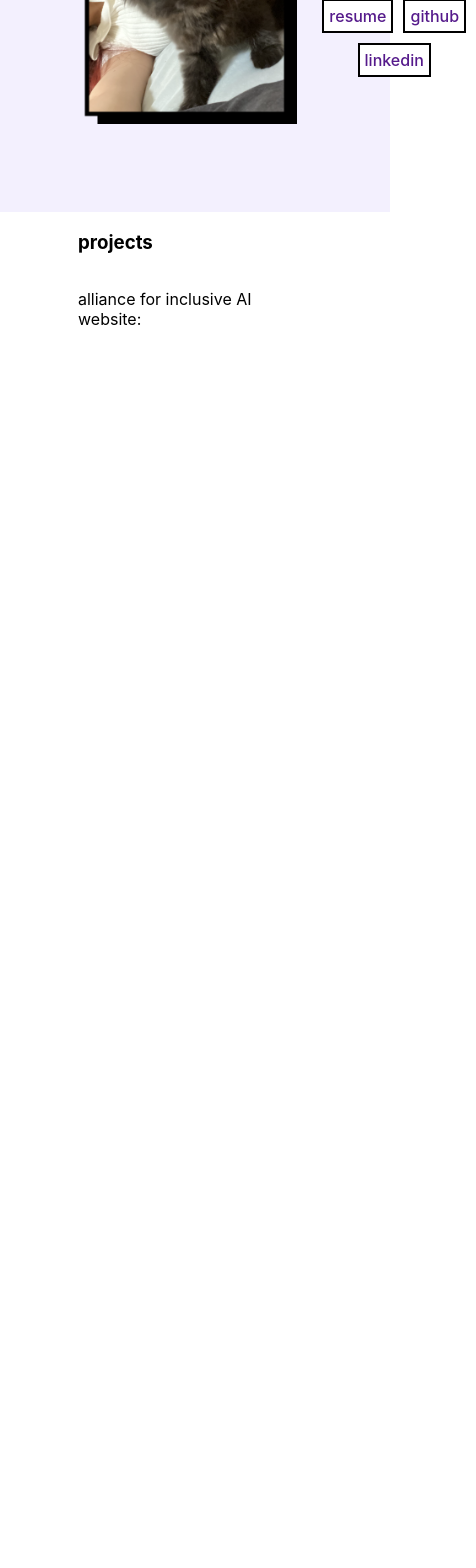
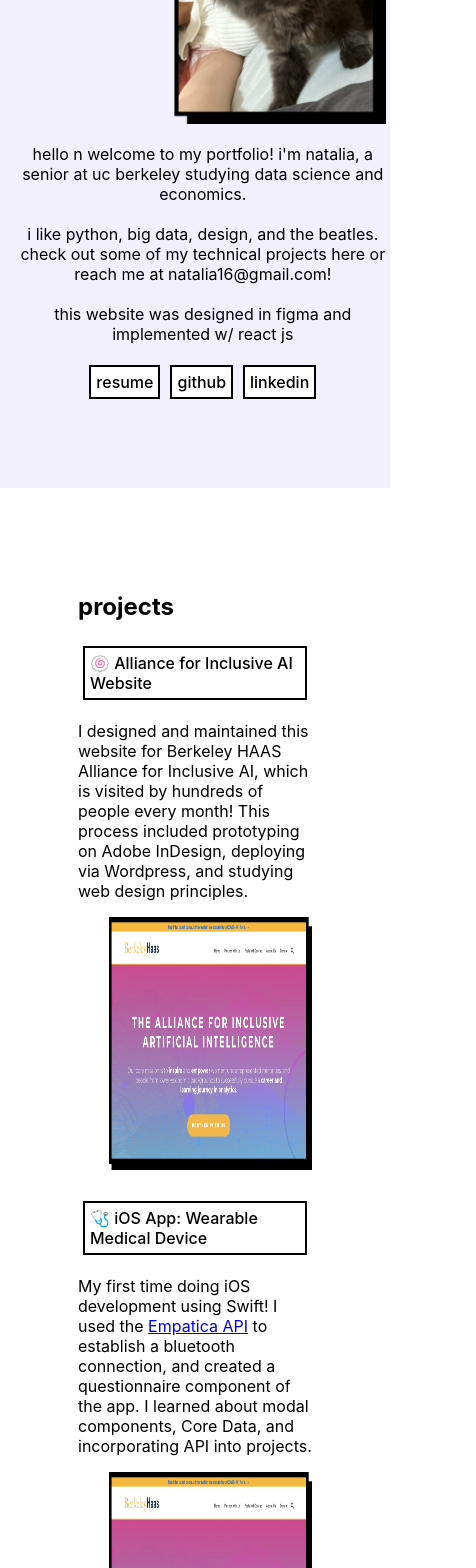
Before and after one commit to natalia1600/natalia1600.github.io, a React (Create React App) app in the folder web/: page / in a window 390 px wide. Shown: the part 432-2000 px from the top of the page, 476 px wide, since content can reach past the window. Before the commit the page ends 844 px from the top, so only its background shows below. Built offline with nearby package versions, Linux system fonts and the light colour scheme.

Commit message:
responsive web design

```diff
--- a/web/src/App.css
+++ b/web/src/App.css
@@ -57,10 +57,19 @@ img {
   background-color: white;
   outline: thick;
   outline-color: black;
+  color:black;
 }
 
 .button:hover {
   background-color: rgb(255, 252, 217);
+}
+
+.proj-pic {
+  height: 30vh;
+  padding-left: 8vw;
+  padding-bottom: 3vh;
+  /* padding-top: 5vh; */
+  /* width: auto; */
 }
 
 .App-body {
@@ -73,5 +82,13 @@ img {
   color:black;
   padding-left: 20vw;
   padding-right:20vw;
+  padding-top: 10vh;
   text-align: left;
+  padding-bottom: 20vh;
 }
+
+@media only screen and (max-width: 1000px) {
+  .row { /* if it's too small, don't do row*/
+    flex-direction: column;
+  }
+}
--- a/web/src/App.js
+++ b/web/src/App.js
@@ -15,13 +15,16 @@ function App() {
             </div>
             <div id="blurb">
               <p>
-                hello! i'm natalia, a senior at uc berkeley studying data science and economics.
+                hello n welcome to my portfolio! i'm natalia, a senior at uc berkeley studying data science and economics.
                 <br/><br/> i like python, big data, design, and the beatles. check out some of my technical projects here or reach me at natalia16@gmail.com!
+
+                <br/><br/> this website was designed in figma and implemented w/ react js
+
               </p>
 
-              <a href=""><p className="button">resume</p></a>
-              <a href=""><p className="button">github</p></a>
-              <a href=""><p className="button">linkedin</p></a>
+              <a target="_blank" href=""><p className="button">resume</p></a>
+              <a target="_blank" href="https://github.com/natalia1600"><p className="button">github</p></a>
+              <a target="_blank" href="https://linkedin.com/in/natalia16"><p className="button">linkedin</p></a>
               {/* cartoon aesthetic pic */}
               {/* <img src={require("./assets/cat.png")}/>
               <img src={require("./assets/working.png")}/> */}
@@ -31,8 +34,52 @@ function App() {
       </header>
 
       <body className="App-body">
-        <h3>projects</h3>
-        <p>alliance for inclusive AI website: </p>
+        <h2>projects</h2>
+        {/* aiai website proj */}
+          <div className="row">
+          <div>
+          <a target="_blank" href="https://aiai.berkeley.edu">
+            <p className="button">
+            🍥 Alliance for Inclusive AI Website</p>
+            </a>
+            <p>I designed and maintained this website for Berkeley HAAS Alliance for Inclusive AI,
+              which is visited by hundreds of people every month! This process included prototyping
+              on Adobe InDesign, deploying via Wordpress, and studying web design principles. </p>
+          </div>
+          <img className="proj-pic" src={require("./assets/aiai.png")} />
+
+          </div>
+
+        {/* empatica */}
+        <div className="row">
+          <div>
+          <a target="_blank" href="//https://connectedlearning.uci.edu/person/stephen-schueller/">
+            <p className="button">
+            🩺 iOS App: Wearable Medical Device</p>
+            </a>
+            <p>My first time doing iOS development using Swift! I used the <a href="https://developer.empatica.com/">Empatica API</a> to
+             establish a bluetooth connection, and created a questionnaire component of the app. I learned about modal components,
+            Core Data, and incorporating API into projects.</p>
+          </div>
+          <img className="proj-pic" src={require("./assets/aiai.png")} />
+
+          </div>
+
+        {/* game */}
+        <div className="row">
+          <div>
+          <a target="_blank" href="//https://connectedlearning.uci.edu/person/stephen-schueller/">
+            <p className="button">
+            👾2D World Generator</p>
+            </a>
+            <p>I used Java to implement this psuedo-random world generator for game design. To do this,
+              I used __ data structures and ___ algorithms. The game is fully playable and I also designed the visuals from scratch!
+
+            </p>
+          </div>
+          <img className="proj-pic" src={require("./assets/aiai.png")} />
+
+          </div>
 
       </body>
     </div>
```
Also changed, not shown: web/src/assets/aiai.png (added).
